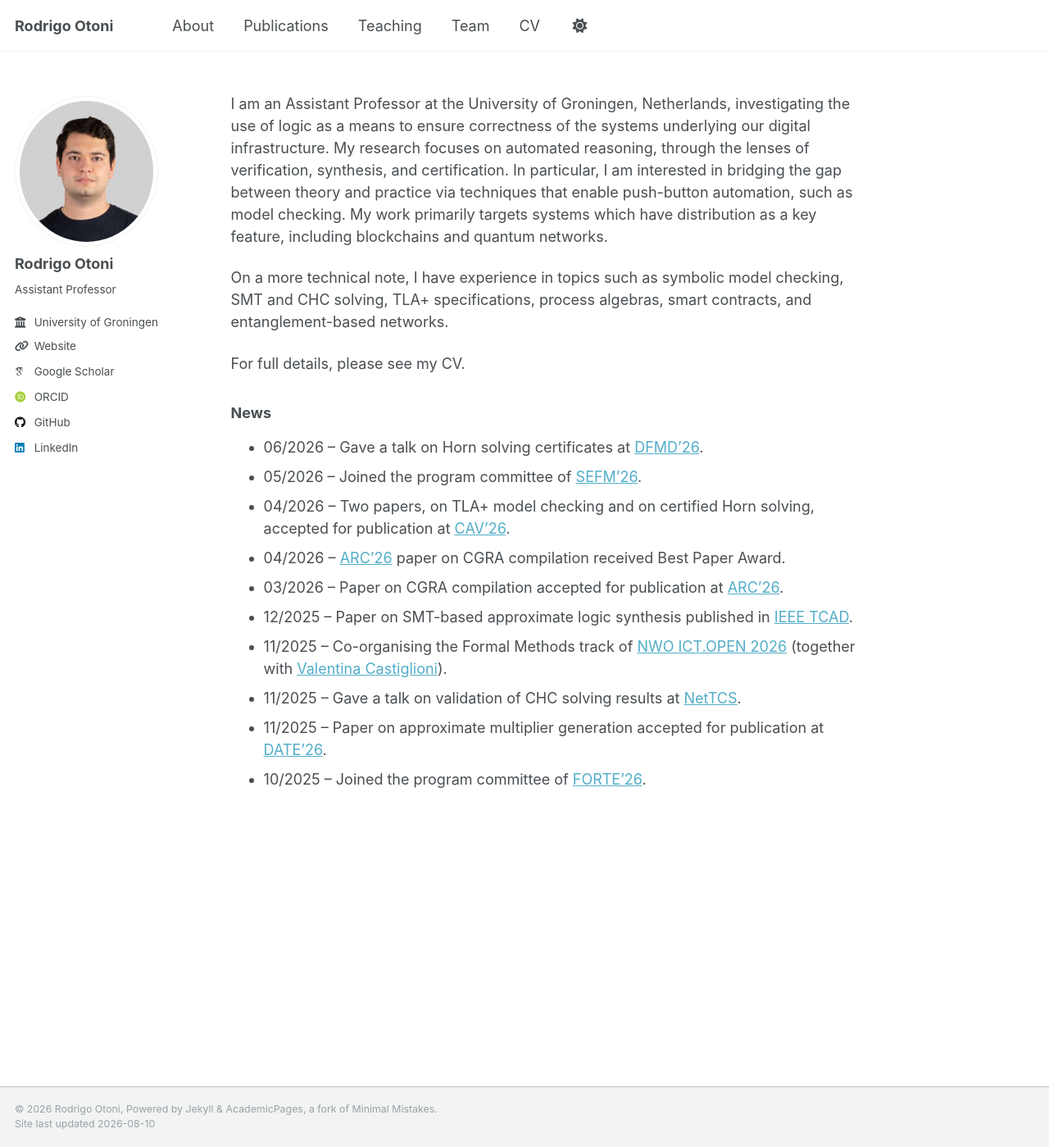
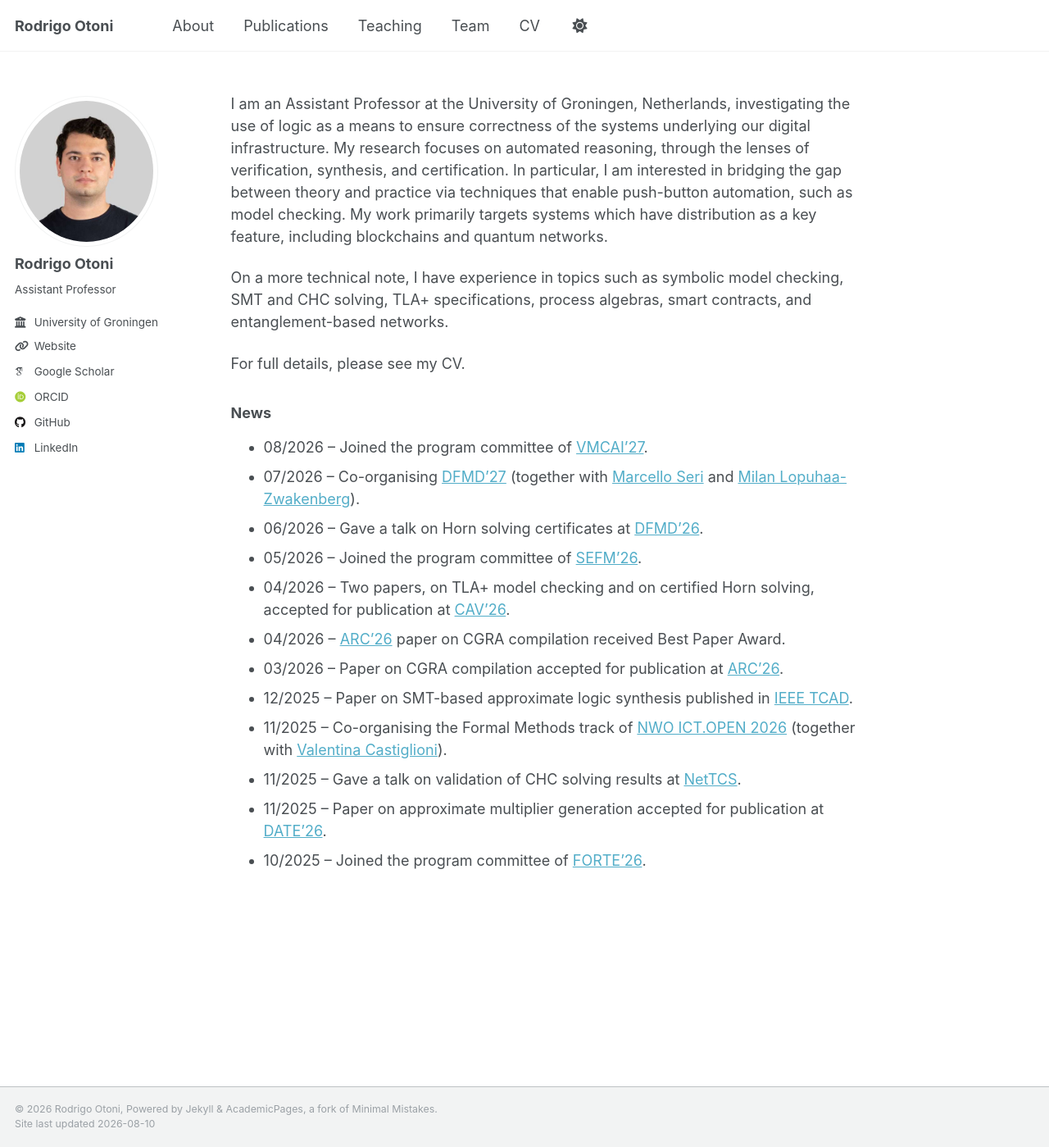
Before and after one commit to rodrigo7491/rodrigo7491.github.io, a Jekyll site: the page built from _pages/about.md, in a window 1280 px wide and 1399 px high. Shown: the whole window at 82% size. Built offline with Jekyll 4.4.1, drawn with Linux system fonts in a browser that asks for light colours; some web fonts are replaced.

Commit message:
update news

```diff
--- a/_pages/about.md
+++ b/_pages/about.md
@@ -15,6 +15,8 @@ For full details, please see my CV.
 
 ### News
 
+- 08/2026 &ndash; Joined the program committee of [VMCAI'27].
+- 07/2026 &ndash; Co-organising [DFMD'27] (together with [Marcello Seri] and [Milan Lopuhaa-Zwakenberg]).
 - 06/2026 &ndash; Gave a talk on Horn solving certificates at [DFMD'26].
 - 05/2026 &ndash; Joined the program committee of [SEFM'26].
 - 04/2026 &ndash; Two papers, on TLA+ model checking and on certified Horn solving, accepted for publication at [CAV'26].
@@ -28,6 +30,10 @@ For full details, please see my CV.
 
 [comment]: <> (- 09/2025 &ndash; Joined the University of Groningen as an Assistant Professor!)
 
+[VMCAI'27]: https://conf.researchr.org/home/VMCAI-2027
+[Milan Lopuhaa-Zwakenberg]: https://milanlopuhaazwakenberg.personalweb.utwente.nl
+[Marcello Seri]: http://academic.mseri.me
+[DFMD'27]: https://conf.researchr.org/home/dfmd-2027
 [DFMD'26]: https://conf.researchr.org/home/dfdm-2026
 [SEFM'26]: https://sefm-conference.github.io/2026
 [CAV'26]: https://conferences.i-cav.org/2026
```
